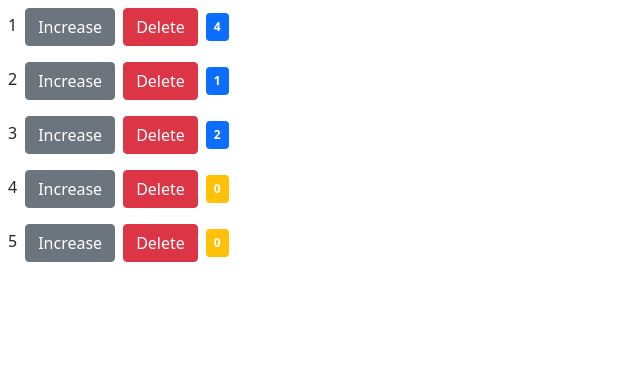
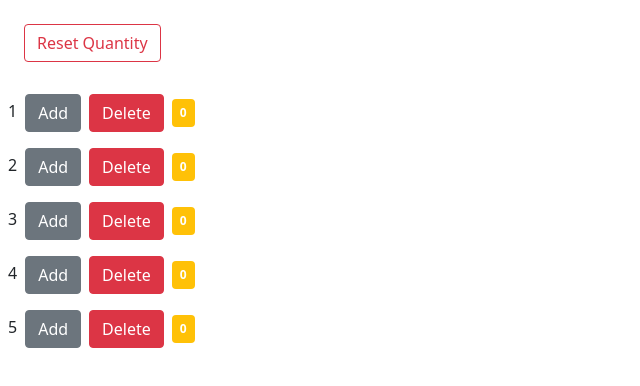
Before and after one commit to anasabufarraj/hello_react, a React (Create React App) app: page / in a window 1280 px wide. Shown: the top 386 px of the page, without its empty margins (0-640 px from the left). Built offline with nearby package versions, Linux system fonts and the light colour scheme.

Commit message:
Removing the Local State

```diff
--- a/prettier.config.js
+++ b/prettier.config.js
@@ -3,5 +3,5 @@ module.exports = {
   tabWidth: 2,
   semi: true,
   singleQuote: true,
-  printWidth: 100,
+  printWidth: 90,
 };
--- a/src/components/counter.jsx
+++ b/src/components/counter.jsx
@@ -1,39 +1,31 @@
 import React, { Component } from 'react';
 
 class Counter extends Component {
-  state = {
-    value: this.props.value,
-  };
-
-  constructor(props) {
-    super(props);
-    this.incrementCounter = this.incrementCounter.bind(this);
-  }
-
-  incrementCounter() {
-    this.setState({ value: this.state.value + 1 });
-  }
-
   setCounterText() {
-    let { value } = this.state;
+    let { value } = this.props.counter;
     return value === 0 ? <span>0</span> : value;
   }
 
   setBadgeColor() {
-    return this.state.value === 0 ? 'bg-warning' : 'bg-primary';
+    return this.props.counter.value === 0 ? 'bg-warning' : 'bg-primary';
   }
 
   render() {
     return (
       <div>
-        <span className="p-2">{this.props.id}</span>
-        <button onClick={this.incrementCounter} className="btn btn-secondary">
-          Increase
+        <span className="p-2">{this.props.counter.id}</span>
+        <button
+          onClick={() => this.props.onIncrement(this.props.counter)}
+          className="btn btn-secondary"
+        >
+          Add
         </button>
         <button onClick={this.props.onDelete} className="btn btn-danger m-2">
           Delete
         </button>
-        <span className={`badge p-2 ${this.setBadgeColor()}`}>{this.setCounterText()}</span>
+        <span className={`badge p-2 ${this.setBadgeColor()}`}>
+          {this.setCounterText()}
+        </span>
       </div>
     );
   }
--- a/src/components/counters.jsx
+++ b/src/components/counters.jsx
@@ -4,28 +4,50 @@ import Counter from './counter';
 class Counters extends Component {
   state = {
     counters: [
-      { id: 1, value: 4 },
-      { id: 2, value: 1 },
-      { id: 3, value: 2 },
+      { id: 1, value: 0 },
+      { id: 2, value: 0 },
+      { id: 3, value: 0 },
       { id: 4, value: 0 },
       { id: 5, value: 0 },
     ],
   };
+
+  constructor(props) {
+    super(props);
+    this.handleReset = this.handleReset.bind(this);
+  }
 
   handleDelete(id) {
     let counters = this.state.counters.filter((_c) => _c.id !== id.id);
     this.setState({ counters });
   }
 
+  handleReset() {
+    let counters = this.state.counters.map((_c) => {
+      _c.value = 0;
+      return _c;
+    });
+    this.setState({ counters });
+  }
+
+  handleIncrement(counter) {
+    let counters = [...this.state.counters];
+    let index = this.state.counters.indexOf(counter);
+    counters[index].value++;
+    this.setState({ counters });
+  }
+
   render() {
     return (
       <React.Fragment>
+        <button onClick={this.handleReset} className="btn btn-outline-danger m-4">
+          Reset Quantity
+        </button>
         {this.state.counters.map((counter) => (
           <Counter
             key={counter.id}
             onDelete={() => this.handleDelete(counter)}
-            value={counter.value}
-            id={counter.id}
+            onIncrement={() => this.handleIncrement(counter)}
             counter={counter}
           />
         ))}
```
